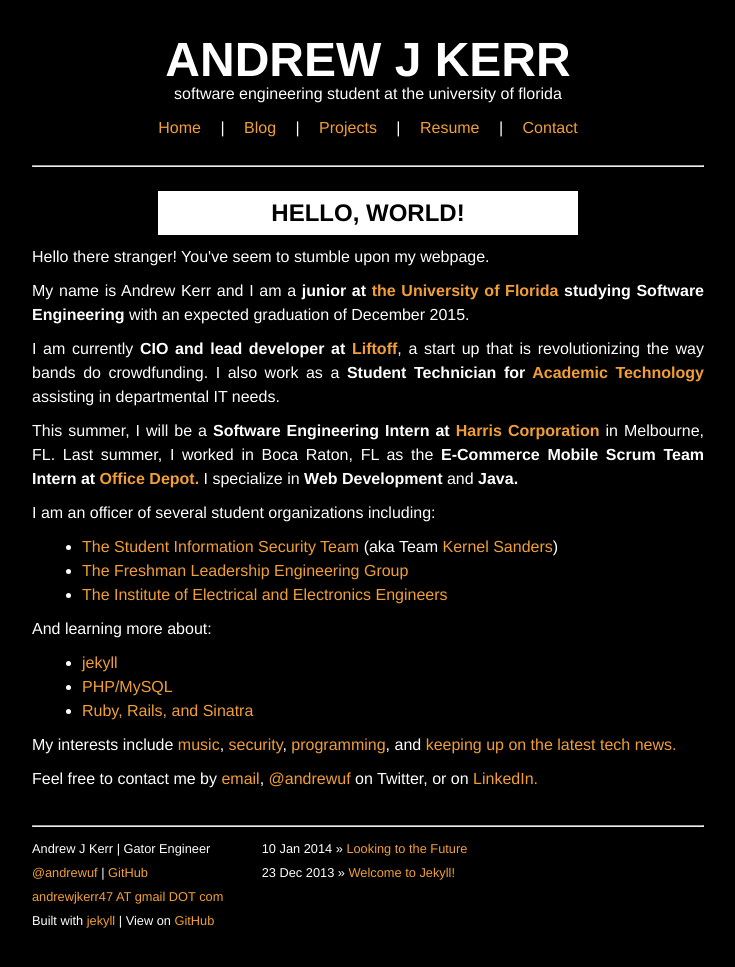
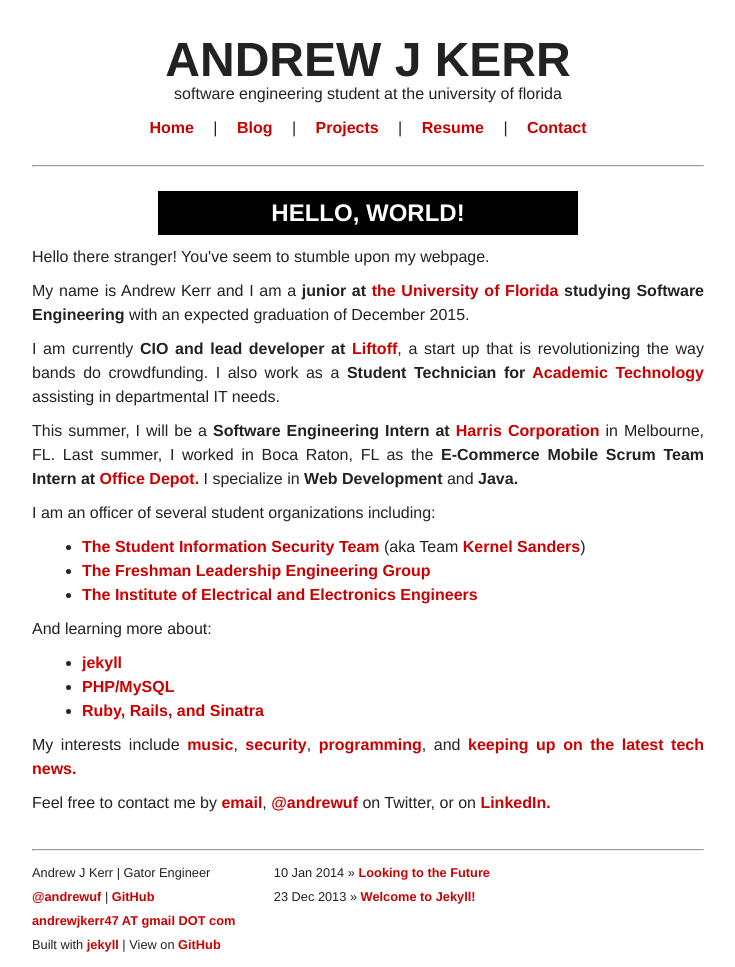
Before and after one commit to hackuf/hackuf.github.io, a Jekyll site: the page built from index.html, in a window 1280 px wide. Shown: the whole page, without its empty margins (272-1007 px from the left). Built offline with Jekyll 4.4.1, drawn with Linux system fonts in a browser that asks for light colours; nearby versions of some CDN libraries; Markdown is read by kramdown in place of the engine named in the settings.

Commit message:
New stylesheet

```diff
--- a/css/main.css
+++ b/css/main.css
@@ -13,14 +13,14 @@
 html, body { height: 100%; }
 
 body {
-	background-color: #000;
-	color: #fff;
+	background-color: #fff;
+	color: #222;
 	font-family: 'Helvetica Neue', Helvetica, Arial, sans-serif;
 }
 
-a         { color: #f19f35; text-decoration: none;}
+a         { color: #cc0000; text-decoration: none; font-weight: bold;}
 a:hover   { text-decoration: underline; }
-a:visited { color: #f19f35; }
+a:visited { color: #cc0000; }
 
 /*****************************************************************************/
 /*
@@ -52,7 +52,7 @@
 }
 
 .header .nav-item{
-	color: #f19f35;
+	color: #cc0000;
 	padding: 0 15px;
 	width: 100px;
 }
@@ -65,7 +65,7 @@
 
 .footer {
   font-size: 80%;
-  color: #fff;
+  color: #222;
   padding-bottom: 10px;
   overflow: hidden;
 }
@@ -94,8 +94,8 @@
 	margin: 0 auto;
 	text-align: center;
 	width: 400px;
-	background-color: #fff;
-	color: #000;
+	background-color: #000;
+	color: #fff;
 	padding: 10px;
 	margin-bottom: 10px;
 }
@@ -119,10 +119,9 @@
 	margin: 0 auto;
 	text-align: center;
 	width: 400px;
-	background-color: #fff;
-	color: #000;
+	background-color: #000;
+	color: #fff;
 	padding: 10px;
-	margin-bottom: 10px;
 }
 
 #blog p{
@@ -131,12 +130,13 @@
 
 #blog .post-list{
 	list-style-type: none;
+	margin-top: 25px;
 }
 
 #blog .post-date{
 	font-style: italic;
 	font-size: 80%;
-	color: #fff;
+	color: #222;
 	margin-top: 0px;
 }
 
@@ -184,8 +184,8 @@
 	margin: 0 auto;
 	text-align: center;
 	width: 400px;
-	background-color: #fff;
-	color: #000;
+	background-color: #000;
+	color: #fff;
 	padding: 10px;
 	margin-bottom: 10px;
 	text-transform: uppercase;
@@ -193,7 +193,7 @@
 
 .post-footer {
 	font-size: 80%;
-	color: #666;
+	color: #ddd;
 }
 
 .post pre {
```
